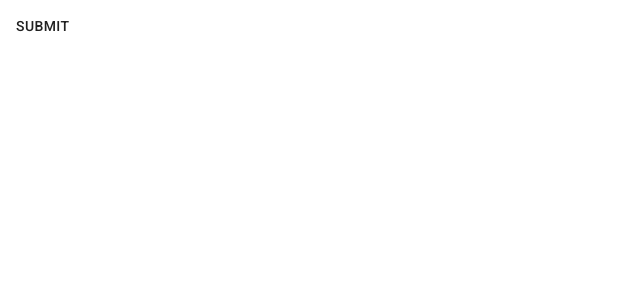
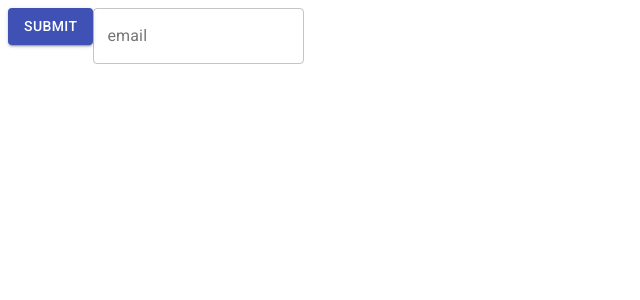
Before and after one commit to itcreatepl/chefapp, a React (Create React App) app: page / in a window 1280 px wide. Shown: the top 300 px of the page, without its empty margins (0-640 px from the left). Built offline with nearby package versions, Linux system fonts and the light colour scheme.

Commit message:
add theme color change

```diff
--- a/src/App.js
+++ b/src/App.js
@@ -1,13 +1,20 @@
 import React from 'react'
 
-import { Button } from '@material-ui/core';
+import { Button, TextField } from '@material-ui/core';
 
 const App = props => {
     return (
         <div>
-            <Button>
+            <Button
+                color='primary'
+                variant='contained'
+            >
                 submit
             </Button>
+            <TextField
+                label='email'
+                variant='outlined'
+            />
         </div>
     )
 }
```
Also changed, not shown: src/theme.js (added, +18 -0 lines), 1 other file (tests, documents, lock files or other folders).
